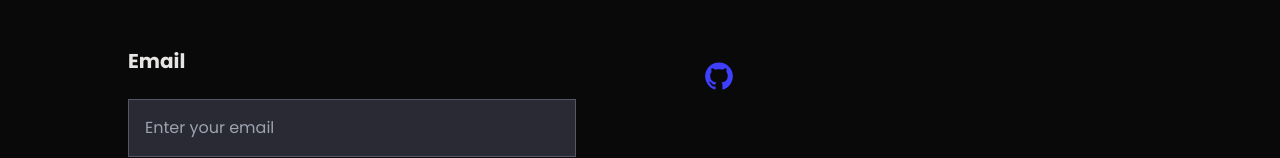
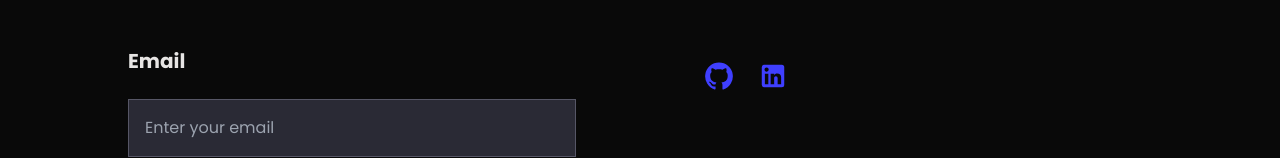
Before and after one commit to hrmtk/portfolio2022-react, a React (Create React App) app: page /contact in a window 1280 px wide. Shown: the part 375-533 px from the top of the page. Built offline with nearby package versions, Linux system fonts and the light colour scheme.

Commit message:
add linkedin

```diff
--- a/src/components/Contact.jsx
+++ b/src/components/Contact.jsx
@@ -1,4 +1,5 @@
 import GitHubIcon from '@mui/icons-material/GitHub';
+import LinkedInIcon from '@mui/icons-material/LinkedIn';
 import { AttentionSeeker } from 'react-awesome-reveal';
 import Footer from './Footer';
 
@@ -38,6 +39,9 @@ const Contact = () => {
 							<a href="https://github.com/hrmtk" className="text-theme hover:text-title" target="_blank" rel="noreferrer">
 								<GitHubIcon  style={{ fontSize: 30 }}/>
 							</a>
+							<a href="https://www.linkedin.com/in/hiro-takada-881b34228" className="text-theme hover:text-title" target="_blank" rel="noreferrer">
+								<LinkedInIcon  style={{ fontSize: 30 }}/>
+							</a>
 						</div>
 					</div>
 				</form>
```
